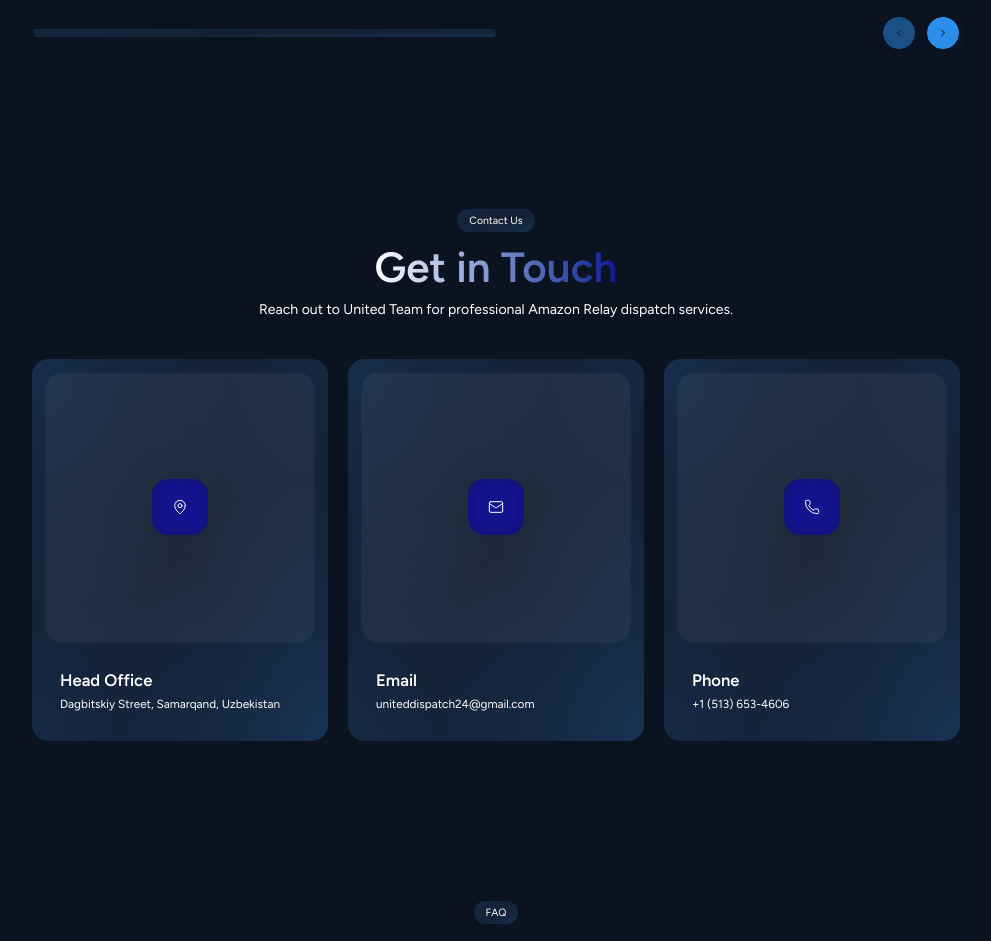
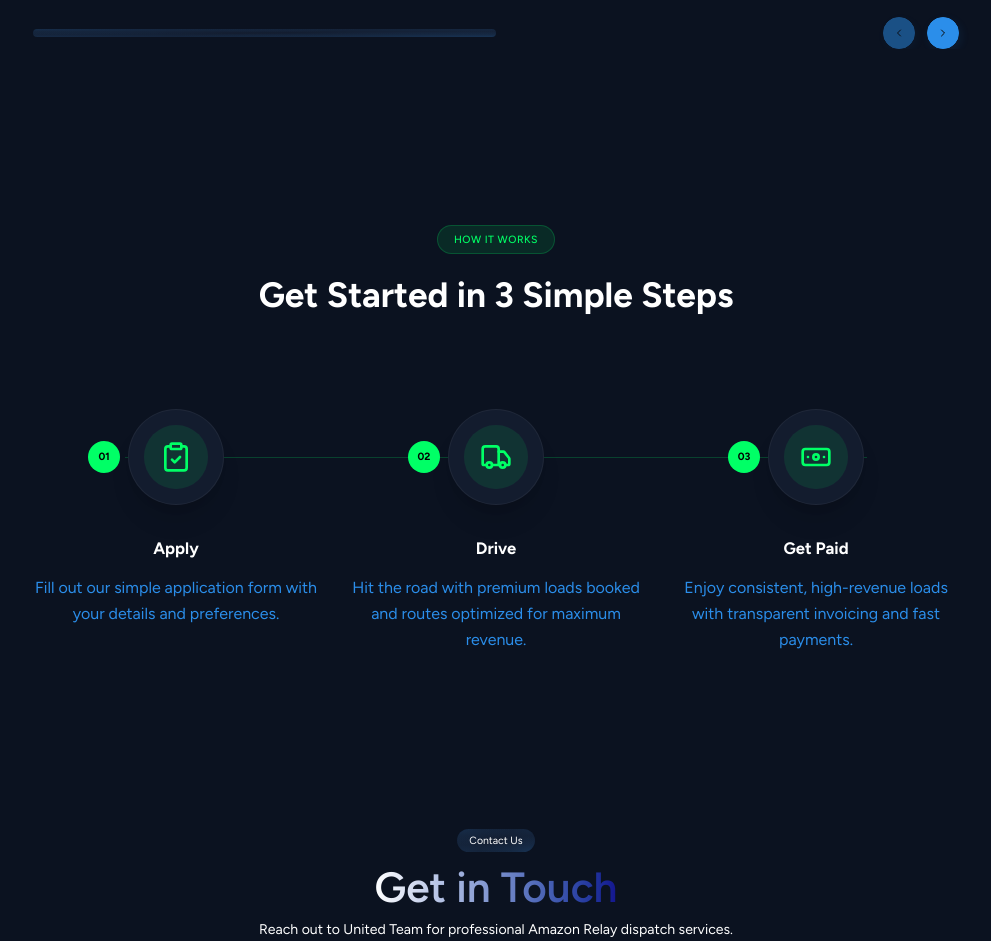
Before and after one commit to dmytro-webild/e0da123c-32e3-422c-b9ed-17deb8700d0b, a React (Vite) app: page / in a window 1280 px wide. Shown: the part 8920-9861 px from the top of the page, without its empty margins (144-1135 px from the left). Built offline with nearby package versions, Linux system fonts and the light colour scheme; a web font is replaced by a local one.

Commit message:
Bob AI: <ATTACHED_BLOCKS> - block:        title: "Call to Action"

```diff
--- a/src/pages/HomePage.tsx
+++ b/src/pages/HomePage.tsx
@@ -16,7 +16,8 @@ import TestimonialsSection from './HomePage/sections/Testimonials';
 
 import PartnersSection from './HomePage/sections/Partners';
 import FaqSection from './HomePage/sections/Faq';
-import ContactDetailsSection from './HomePage/sections/ContactDetails';export default function HomePage(): React.JSX.Element {
+import ContactDetailsSection from './HomePage/sections/ContactDetails';
+import CtaSection from './HomePage/sections/Cta';export default function HomePage(): React.JSX.Element {
   return (
 <>
   <HeroSection />
@@ -33,6 +34,7 @@ import ContactDetailsSection from './HomePage/sections/ContactDetails';export de
   <TeamSection />
 
   <TestimonialsSection />
+      <CtaSection />
       <ContactDetailsSection />
 
       <FaqSection />
--- /dev/null
+++ b/src/pages/HomePage/sections/Cta.tsx
@@ -0,0 +1,77 @@
+import { ClipboardCheck, Truck, Banknote } from "lucide-react";
+import TextAnimation from "@/components/ui/TextAnimation";
+import ScrollReveal from "@/components/ui/ScrollReveal";
+
+export default function CtaSection() {
+  const steps = [
+    {
+      num: "01",
+      title: "Apply",
+      description: "Fill out our simple application form with your details and preferences.",
+      icon: ClipboardCheck,
+    },
+    {
+      num: "02",
+      title: "Drive",
+      description: "Hit the road with premium loads booked and routes optimized for maximum revenue.",
+      icon: Truck,
+    },
+    {
+      num: "03",
+      title: "Get Paid",
+      description: "Enjoy consistent, high-revenue loads with transparent invoicing and fast payments.",
+      icon: Banknote,
+    },
+  ];
+
+  return (
+    <section data-webild-section="cta" id="cta" className="relative w-full py-24 bg-background overflow-hidden">
+      <div className="w-content-width mx-auto flex flex-col items-center text-center">
+        <ScrollReveal variant="fade">
+          <div className="inline-flex items-center justify-center px-4 py-1.5 rounded-full border border-[#00ff66]/20 bg-[#00ff66]/10 text-[#00ff66] text-sm font-medium mb-6 uppercase tracking-wider">
+            How it works
+          </div>
+        </ScrollReveal>
+
+        <TextAnimation
+          text="Get Started in 3 Simple Steps"
+          variant="fade-blur"
+          tag="h2"
+          className="text-4xl md:text-5xl font-bold text-foreground mb-24"
+          gradientText={false}
+        />
+
+        <div className="relative w-full max-w-5xl mx-auto">
+          {/* Connecting Line */}
+          <div className="absolute top-12 left-[10%] right-[10%] h-[1px] bg-[#00ff66]/20 hidden md:block" />
+
+          <div className="grid grid-cols-1 md:grid-cols-3 gap-16 md:gap-8">
+            {steps.map((step, index) => (
+              <ScrollReveal variant="fade" key={index} delay={index * 0.2} className="relative flex flex-col items-center">
+                {/* Icon Container */}
+                <div className="relative flex items-center justify-center mb-8 w-full">
+                  {/* Number Badge */}
+                  <div className="absolute top-1/2 -translate-y-1/2 left-1/2 -translate-x-[5.5rem] z-10 w-8 h-8 rounded-full bg-[#00ff66] text-black flex items-center justify-center text-sm font-bold">
+                    {step.num}
+                  </div>
+
+                  {/* Icon Circle */}
+                  <div className="w-24 h-24 rounded-full bg-[#131c2e] border border-white/5 flex items-center justify-center relative z-0 shadow-xl">
+                    <div className="w-16 h-16 rounded-full bg-[#00ff66]/10 flex items-center justify-center">
+                      <step.icon className="w-8 h-8 text-[#00ff66]" />
+                    </div>
+                  </div>
+                </div>
+
+                <h3 className="text-2xl font-bold text-foreground mb-4">{step.title}</h3>
+                <p className="text-accent text-center leading-relaxed max-w-xs mx-auto">
+                  {step.description}
+                </p>
+              </ScrollReveal>
+            ))}
+          </div>
+        </div>
+      </div>
+    </section>
+  );
+}
```
